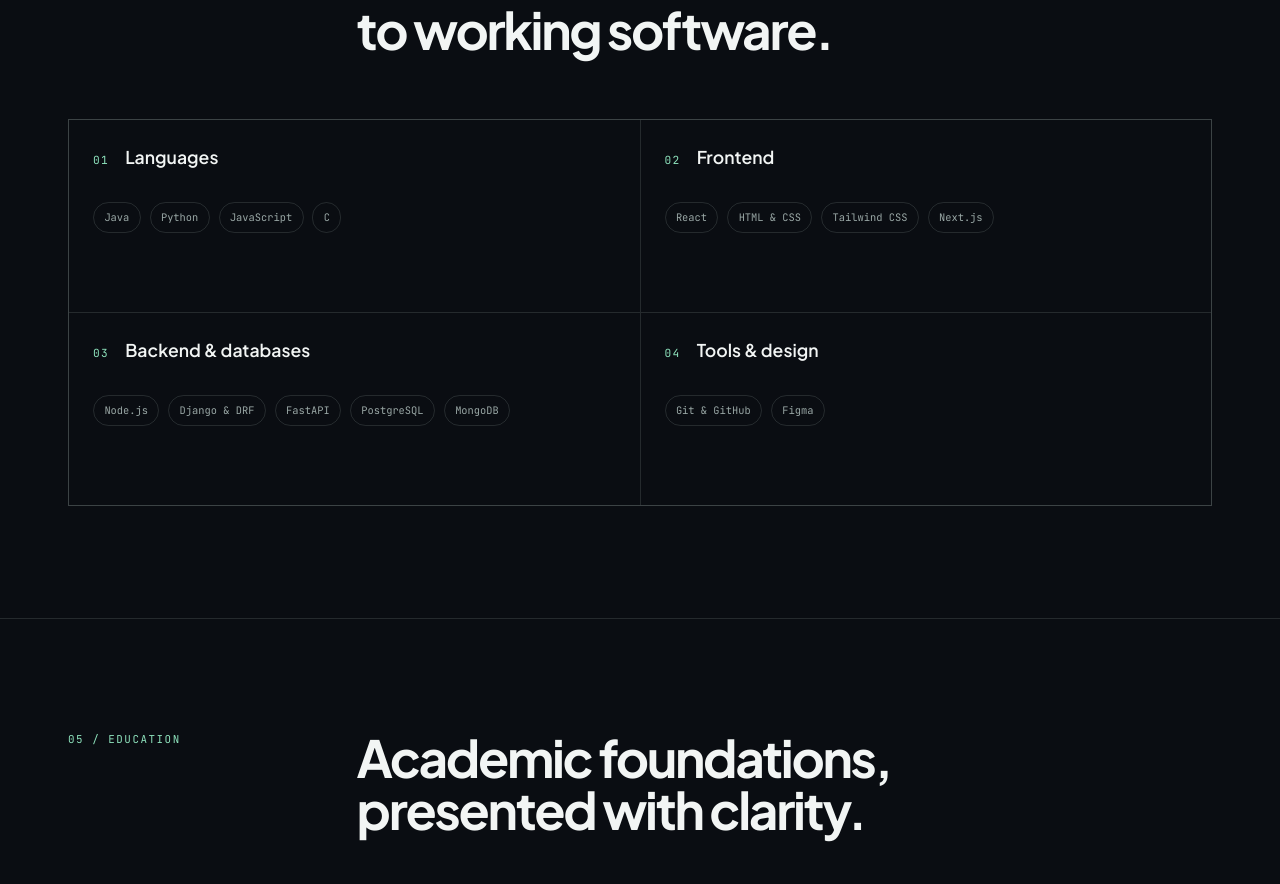
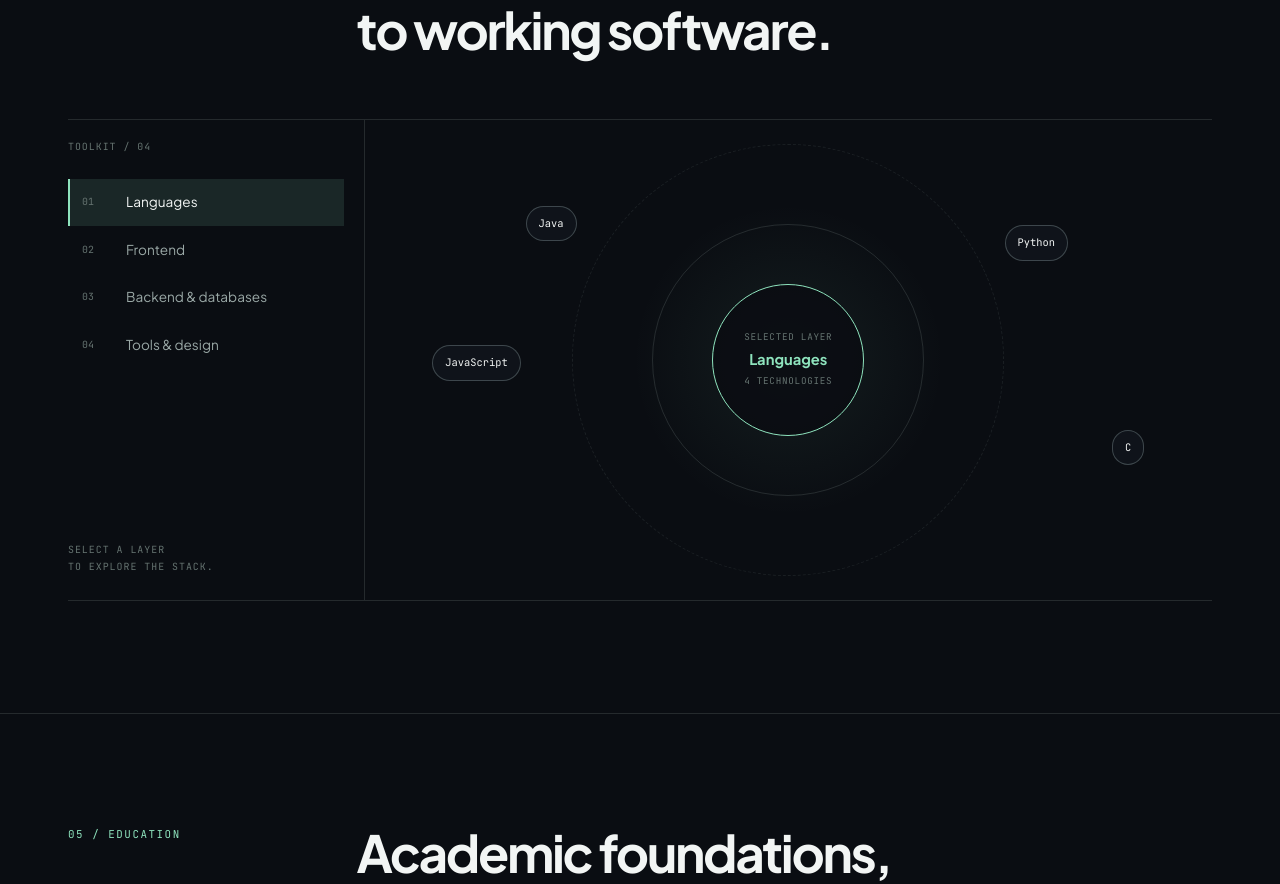
Before and after one commit to RashmiAbeysekera/Portfolio, a React (Vite) app: page / in a window 1280 px wide. Shown: the part 3454-4338 px from the top of the page. Built offline with nearby package versions, Linux system fonts and the light colour scheme.

Commit message:
updated technical skills

```diff
--- a/src/index.css
+++ b/src/index.css
@@ -509,13 +509,155 @@
   color: var(--color-ink-subtle);
 }
 
-.skills-grid {
+.skills-studio {
   display: grid;
-  grid-template-columns: repeat(2, minmax(0, 1fr));
-  gap: 1px;
+  grid-template-columns: minmax(11rem, 0.35fr) minmax(0, 1fr);
+  min-height: 30rem;
+  border-top: 1px solid var(--color-line);
+  border-bottom: 1px solid var(--color-line);
+}
+
+.skills-rail {
+  display: flex;
+  flex-direction: column;
+  border-right: 1px solid var(--color-line);
+  padding: 1.25rem 1.25rem 1.5rem 0;
+}
+
+.skills-rail-label,
+.skills-rail-note {
+  margin: 0 0 1.5rem;
+  color: var(--color-ink-subtle);
+  font-family: var(--font-code);
+  font-size: 0.62rem;
+  letter-spacing: 0.1em;
+  text-transform: uppercase;
+}
+
+.skills-rail-button {
+  display: grid;
+  grid-template-columns: 2rem 1fr;
+  gap: 0.75rem;
+  align-items: center;
+  border: 0;
+  border-left: 2px solid transparent;
+  padding: 0.85rem 0.75rem;
+  color: var(--color-ink-muted);
+  background: transparent;
+  font-size: 0.85rem;
+  text-align: left;
+  cursor: pointer;
+  transition: border-color 180ms ease, color 180ms ease, background-color 180ms ease;
+}
+
+.skills-rail-button span {
+  color: var(--color-ink-subtle);
+  font-family: var(--font-code);
+  font-size: 0.62rem;
+}
+
+.skills-rail-button:hover,
+.skills-rail-button:focus-visible,
+.skills-rail-button-active {
+  border-left-color: var(--color-accent);
+  color: var(--color-ink);
+  background: var(--color-accent-soft);
+}
+
+.skills-rail-button:focus-visible {
+  outline: 2px solid var(--color-accent);
+  outline-offset: 3px;
+}
+
+.skills-rail-note {
+  margin-top: auto;
+  margin-bottom: 0;
+  line-height: 1.7;
+}
+
+.skills-constellation {
+  position: relative;
+  display: grid;
+  min-width: 0;
+  min-height: 30rem;
+  place-items: center;
+  overflow: hidden;
+  background: radial-gradient(circle at center, rgba(142, 227, 189, 0.08), transparent 32%);
+}
+
+.skills-constellation-orbit {
+  position: absolute;
   border: 1px solid var(--color-line);
-  background: var(--color-line);
+  border-radius: 50%;
+  pointer-events: none;
 }
+
+.orbit-one {
+  width: 17rem;
+  height: 17rem;
+}
+
+.orbit-two {
+  width: 27rem;
+  height: 27rem;
+  border-style: dashed;
+  opacity: 0.65;
+}
+
+.skills-core {
+  position: relative;
+  z-index: 1;
+  display: grid;
+  width: 9.5rem;
+  height: 9.5rem;
+  place-content: center;
+  border: 1px solid var(--color-accent);
+  border-radius: 50%;
+  color: var(--color-ink);
+  background: rgba(10, 13, 18, 0.9);
+  text-align: center;
+}
+
+.skills-core span,
+.skills-core small {
+  color: var(--color-ink-subtle);
+  font-family: var(--font-code);
+  font-size: 0.58rem;
+  letter-spacing: 0.08em;
+  text-transform: uppercase;
+}
+
+.skills-core strong {
+  max-width: 7rem;
+  margin: 0.4rem auto;
+  color: var(--color-accent);
+  font-size: 0.92rem;
+  line-height: 1.2;
+}
+
+.skills-cloud {
+  position: absolute;
+  inset: 0;
+}
+
+.skill-cloud-item {
+  position: absolute;
+  z-index: 2;
+  border: 1px solid var(--color-line-strong);
+  border-radius: 999px;
+  padding: 0.55rem 0.75rem;
+  color: var(--color-ink);
+  background: rgba(16, 21, 28, 0.9);
+  font-family: var(--font-code);
+  font-size: 0.65rem;
+  white-space: nowrap;
+}
+
+.skill-cloud-item-0 { top: 18%; left: 19%; }
+.skill-cloud-item-1 { top: 22%; right: 17%; }
+.skill-cloud-item-2 { top: 47%; left: 8%; }
+.skill-cloud-item-3 { right: 8%; bottom: 28%; }
+.skill-cloud-item-4 { bottom: 15%; left: 28%; }
 
 .contact-section {
   border-bottom: 0;
@@ -924,32 +1066,6 @@
   outline-offset: 4px;
 }
 
-.skill-group {
-  min-height: 12rem;
-  padding: 1.5rem;
-  background: var(--color-canvas);
-}
-
-.skill-group-heading {
-  display: flex;
-  align-items: baseline;
-  gap: 1rem;
-  margin-bottom: 2rem;
-}
-
-.skill-group h3 {
-  margin: 0;
-  color: var(--color-ink);
-  font-size: 1.1rem;
-  font-weight: 600;
-}
-
-.skill-list {
-  display: flex;
-  flex-wrap: wrap;
-  gap: 0.55rem;
-}
-
 @media (max-width: 767px) {
   .portfolio-section {
     padding: 5rem 0;
@@ -986,8 +1102,55 @@
     margin-top: 1rem;
   }
 
-  .skills-grid {
+  .skills-studio {
     grid-template-columns: 1fr;
+    min-height: 0;
+  }
+
+  .skills-rail {
+    display: grid;
+    grid-template-columns: repeat(2, minmax(0, 1fr));
+    gap: 0.35rem;
+    border-right: 0;
+    border-bottom: 1px solid var(--color-line);
+    padding: 1rem 0;
+  }
+
+  .skills-rail-label,
+  .skills-rail-note {
+    grid-column: 1 / -1;
+    margin: 0 0 0.5rem;
+  }
+
+  .skills-rail-note {
+    display: none;
+  }
+
+  .skills-rail-button {
+    grid-template-columns: 1.5rem 1fr;
+    padding: 0.7rem 0.55rem;
+    font-size: 0.75rem;
+  }
+
+  .skills-constellation {
+    min-height: 25rem;
+  }
+
+  .orbit-one {
+    width: 13rem;
+    height: 13rem;
+  }
+
+  .orbit-two {
+    width: 21rem;
+    height: 21rem;
+  }
+
+  .skill-cloud-item {
+    max-width: 7rem;
+    font-size: 0.58rem;
+    text-align: center;
+    white-space: normal;
   }
 
   .education-grid {
@@ -1021,7 +1184,7 @@
     height: 100%;
   }
 
-  .activity-path-base {
+  .activity-path-progress {
     d: path('M50 0 C35 100 65 180 50 300 S35 500 50 650 S65 800 50 900');
   }
 
@@ -1087,7 +1250,8 @@
   .activity-item,
   .activity-year-button,
   .activity-content,
-  .activity-node {
+  .activity-node,
+  .skills-rail-button {
     transition: none;
   }
 }
--- a/src/sections/SkillsSection.jsx
+++ b/src/sections/SkillsSection.jsx
@@ -1,4 +1,5 @@
 import { motion } from 'motion/react'
+import { useState } from 'react'
 import PageContainer from '../components/layout/PageContainer'
 import { heroReveal, heroTransition } from '../animations/motionPresets'
 import { skillGroups } from '../data/skills'
@@ -7,6 +8,8 @@
 function SkillsSection() {
   const prefersReducedMotion = useReducedMotion()
   const initial = prefersReducedMotion ? 'visible' : 'hidden'
+  const [selectedGroup, setSelectedGroup] = useState(0)
+  const activeGroup = skillGroups[selectedGroup]
 
   return (
     <section className="portfolio-section" id="skills" aria-labelledby="skills-title">
@@ -35,28 +38,60 @@
           </motion.h2>
         </div>
 
-        <div className="skills-grid">
-          {skillGroups.map((group, index) => (
-            <motion.article
-              className="skill-group"
-              key={group.label}
+        <div className="skills-studio">
+          <motion.div
+            className="skills-rail"
             initial={initial}
             whileInView="visible"
             viewport={{ once: true, amount: 0.2 }}
             variants={heroReveal}
-              transition={{ ...heroTransition, delay: index * 0.08 }}
+            transition={heroTransition}
           >
-              <div className="skill-group-heading">
-                <span className="skill-index">{group.index}</span>
-                <h3>{group.label}</h3>
+            <p className="skills-rail-label">Toolkit / 04</p>
+            {skillGroups.map((group, index) => (
+              <button
+                className={selectedGroup === index ? 'skills-rail-button skills-rail-button-active' : 'skills-rail-button'}
+                key={group.label}
+                type="button"
+                onClick={() => setSelectedGroup(index)}
+                aria-pressed={selectedGroup === index}
+              >
+                <span>{group.index}</span>
+                {group.label}
+              </button>
+            ))}
+            <p className="skills-rail-note">Select a layer<br />to explore the stack.</p>
+          </motion.div>
+
+          <motion.div
+            className="skills-constellation"
+            initial={initial}
+            whileInView="visible"
+            viewport={{ once: true, amount: 0.2 }}
+            variants={heroReveal}
+            transition={{ ...heroTransition, delay: 0.12 }}
+          >
+            <div className="skills-constellation-orbit orbit-one" aria-hidden="true" />
+            <div className="skills-constellation-orbit orbit-two" aria-hidden="true" />
+            <div className="skills-core">
+              <span>Selected layer</span>
+              <strong>{activeGroup.label}</strong>
+              <small>{activeGroup.skills.length} technologies</small>
             </div>
-              <div className="skill-list">
-                {group.skills.map((skill) => (
-                  <span key={skill}>{skill}</span>
+            <motion.div
+              className="skills-cloud"
+              key={activeGroup.label}
+              initial={prefersReducedMotion ? false : { opacity: 0, scale: 0.96 }}
+              animate={{ opacity: 1, scale: 1 }}
+              transition={{ duration: prefersReducedMotion ? 0 : 0.3, ease: 'easeOut' }}
+            >
+              {activeGroup.skills.map((skill, index) => (
+                <span className={`skill-cloud-item skill-cloud-item-${index % 5}`} key={skill}>
+                  {skill}
+                </span>
               ))}
-              </div>
-            </motion.article>
-          ))}
+            </motion.div>
+          </motion.div>
         </div>
       </PageContainer>
     </section>
```
Lines whose indentation alone changed are shown as unchanged.
